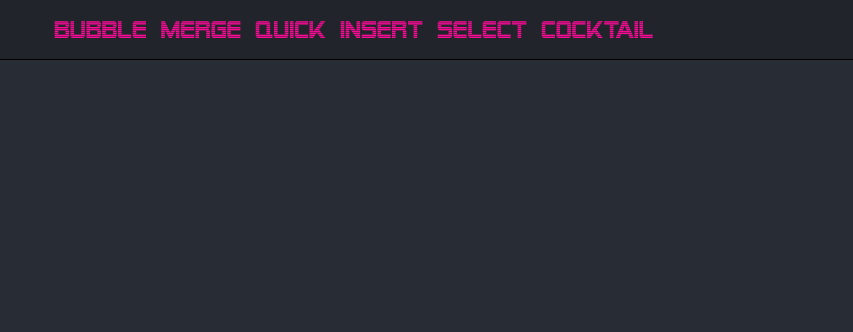
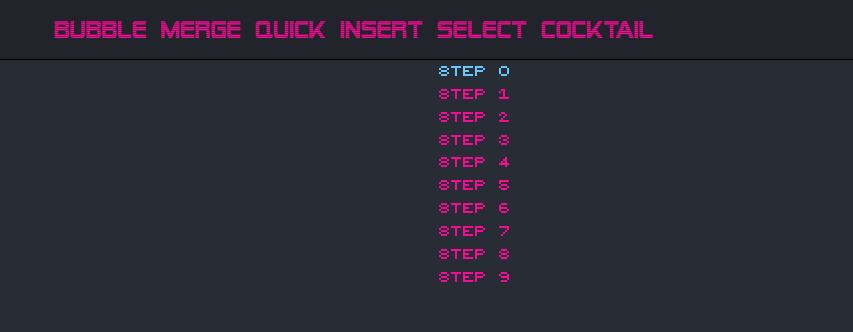
Before and after one commit to ProfessorDaytime/Note-Sort, a plain HTML site: page index.html in a window 1280 px wide. Shown: the top 332 px of the page, 201-1054 px from the left. Drawn offline with nearby package versions, Linux system fonts and the light colour scheme.

Commit message:
Implemented Steping Method

```diff
--- a/css/style.css
+++ b/css/style.css
@@ -53,7 +53,21 @@
   width:100%;
   height: calc(100% - 120px)
 }
+.algStep {
+  color: #F80A94;
+  font-size: 16px;
+  font-family: bit;
+}
+.mainAlgStep{
+  color: #67C8FF;
+  font-size: 16px;
+  font-family: bit;
+}
 @font-face {
     font-family: alienEncounter;
     src: url(../misc/Alien-Encounters-Regular.ttf);
 }
+@font-face {
+    font-family: bit;
+    src: url(../misc/bit.ttf);
+}
--- a/index.html
+++ b/index.html
@@ -7,7 +7,24 @@
   <script src="https://cdn.jsdelivr.net/jquery.metadata/2.0/jquery.metadata.min.js"></script>
   <script src="https://maxcdn.bootstrapcdn.com/bootstrap/3.3.7/js/bootstrap.min.js"></script>
   <script src="js/jquery.mb.slider.js"></script>
+  <script src="js/algorithmSteps.js"></script>
+  <script>
+    window.onload = function(){
+      //Initialize the speed slider
+      $("#speedSlider").mbSlider({
+        showVal: true,
+        formatValue: function (val) {
+          console.log(val);
+          var formatVal = "Speed: " + val/4 + "x";
+          return formatVal;
+        }
+      });
 
+
+      writeSteps(["STEP 0","STEP 1","STEP 2","STEP 3","STEP 4","STEP 5","STEP 6","STEP 7","STEP 8","STEP 9"], 0);
+
+    };
+  </script>
 
 </head>
 <body style="width:100%; margin:0px">
@@ -24,7 +41,7 @@
   </div>
   <div class="mainArea">
     <canvas style="width:50%; height:100%; float:left"></canvas>
-    <canvas style="width:50%; height:100%; float:right"></canvas>
+    <div style="width:50%; height:100%; float:right; overflow:auto" id="algStepsDiv"></div>
   </div>
   <div class="footer">
     <div class="controls">
@@ -35,14 +52,7 @@
 
   </div>
   <script>
-    $("#speedSlider").mbSlider({
-      showVal: true,
-      formatValue: function (val) {
-        console.log(val);
-        var formatVal = "Speed: " + val/4 + "x";
-        return formatVal;
-      }
-    });
+
   </script>
 </body>
 </html>
--- /dev/null
+++ b/js/algorithmSteps.js
@@ -0,0 +1,13 @@
+var writeSteps = function(stepsArr, stepIndex){
+  $('#algStepsDiv').html('');
+  for(var i = 0; i<stepsArr.length; i++){
+    var html = ""
+    if(i == stepIndex){
+      html ="<span class='mainAlgStep'>"+stepsArr[i]+"</span><br />";
+    }
+    else{
+      html ="<span class='algStep'>"+stepsArr[i]+"</span><br />";
+    }
+    $('#algStepsDiv').append(html);
+  }
+};
```
Also changed, not shown: misc/bit.ttf (added).
